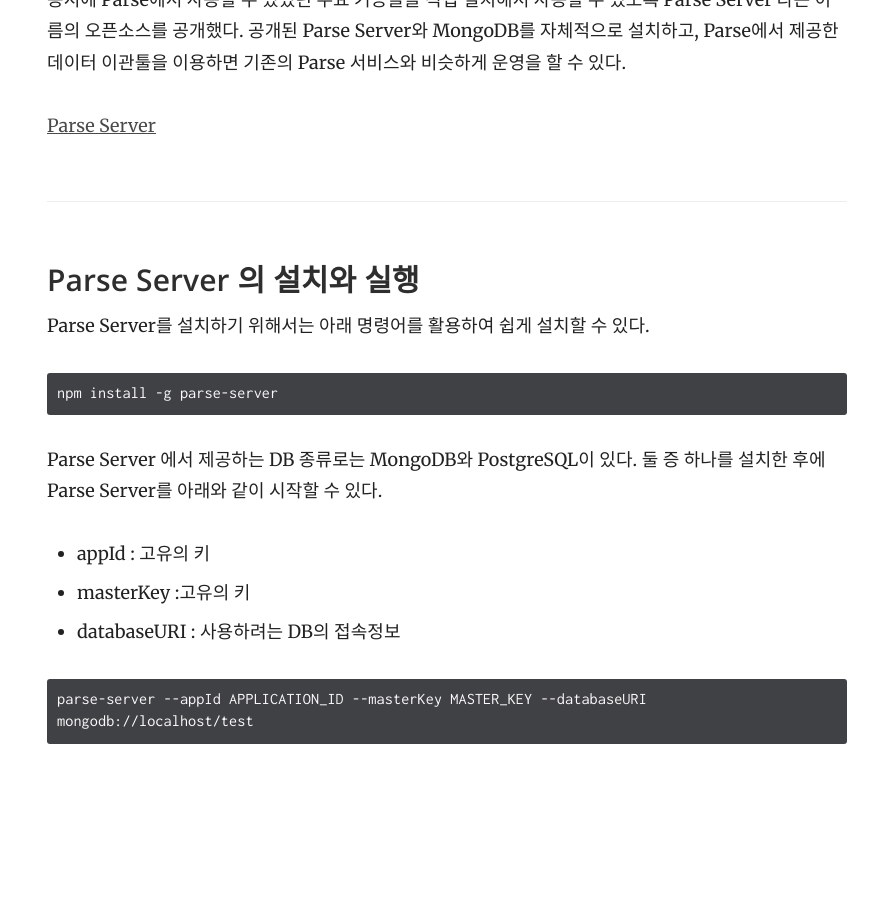
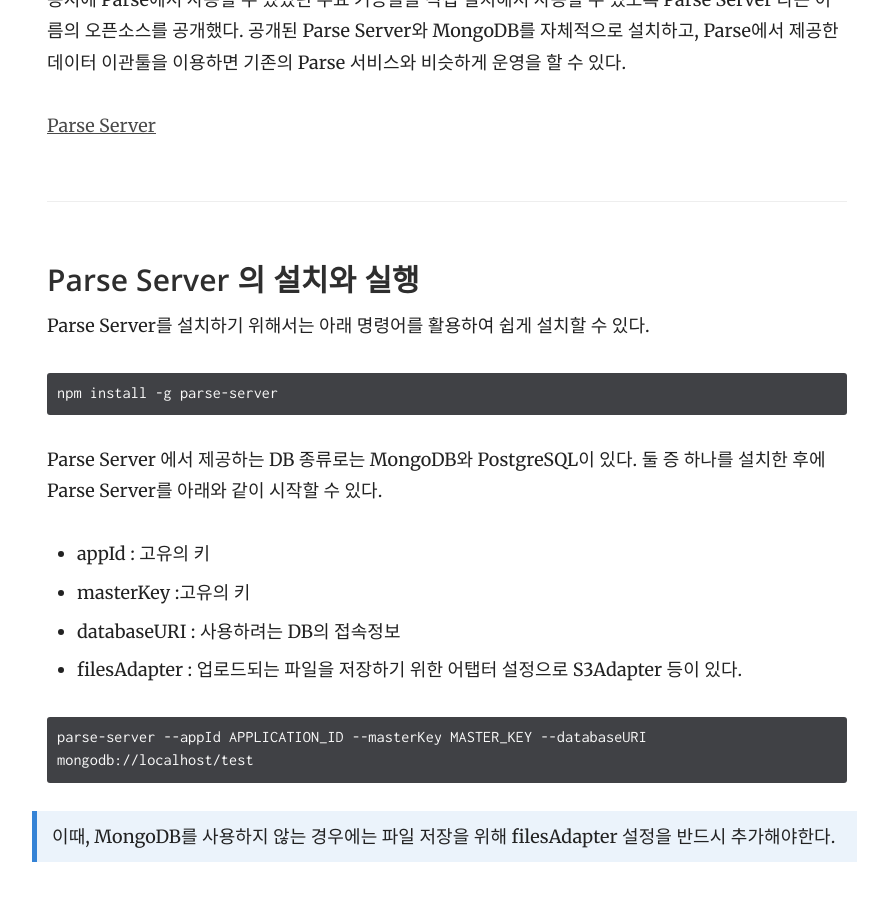
Before and after one commit to S5Platform/s5Platform.github.io, a Jekyll site: the page built from _docs/2.parse/parse_server.md, in a window 1280 px wide and 900 px high, scrolled down 1019 px. Shown: the whole window, without its empty margins (343-1231 px from the left). Built offline with Jekyll 4.4.1, drawn with Linux system fonts in a browser that asks for light colours; before the commit the page ends 1811 px from its top, so only the background shows below that.

Commit message:
Update doc

````diff
--- a/_docs/2.parse/parse_server.md
+++ b/_docs/2.parse/parse_server.md
@@ -34,7 +34,10 @@
 - appId : 고유의 키
 - masterKey :고유의 키
 - databaseURI : 사용하려는 DB의 접속정보
+- filesAdapter : 업로드되는 파일을 저장하기 위한 어탭터 설정으로 S3Adapter 등이 있다.
 
 ```
 parse-server --appId APPLICATION_ID --masterKey MASTER_KEY --databaseURI mongodb://localhost/test
 ```
+
+> 이때, MongoDB를 사용하지 않는 경우에는 파일 저장을 위해 filesAdapter 설정을 반드시 추가해야한다.
````
